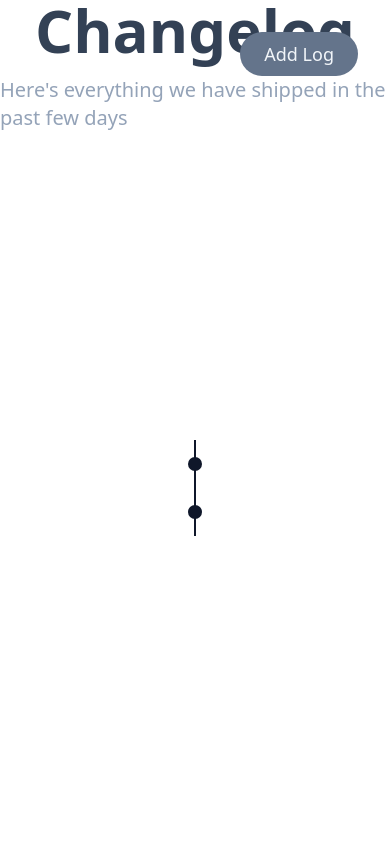
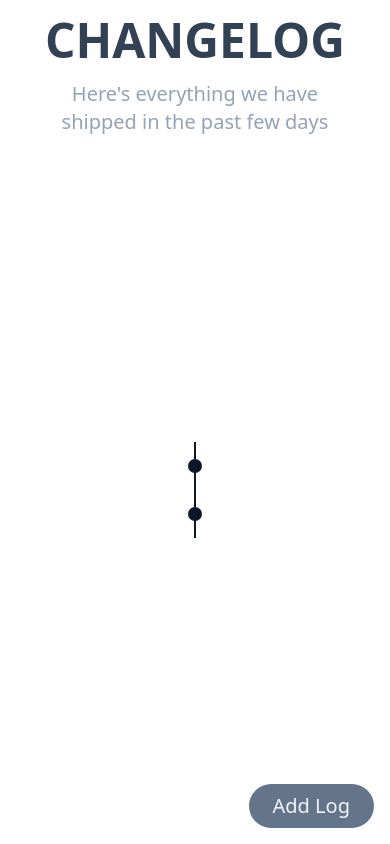
Before and after one commit to MarioTudon/Changelog, a React (Vite) app: page / in a window 390 px wide. Built offline with nearby package versions, Linux system fonts and the light colour scheme.

Commit message:
Se actualizo estilos para mobile first

```diff
--- a/src/App.jsx
+++ b/src/App.jsx
@@ -33,14 +33,14 @@ function App() {
     return (
         <>
             <Modal isOpen={isModalOpen} closeModal={closeModal} inputRef={inputRef} sendDataToParent={handleDataFromChild} />
-            <h1 className='text-center text-6xl font-semibold text-slate-700'>Changelog</h1>
-            <h2 className='mb-auto mt-4 text-xl font-medium text-slate-400'>Here's everything we have shipped in the past few days</h2>
+            <h1 className='text-center text-5xl font-semibold text-slate-700 mt-4 uppercase'>Changelog</h1>
+            <h2 className='mb-auto mt-4 text-xl font-medium text-slate-400 w-3/4 text-center'>Here's everything we have shipped in the past few days</h2>
             <AddLog openModal={openModal} textButton={'Add Log'} inputRef={inputRef} />
             <Changelog>
                 <ul>
                     {
                         logs.map(log =>
-                            <li key={log.time} className='group hover:bg-slate-100 relative px-10 rounded-md'>
+                            <li key={log.time} className='group hover:bg-slate-100 relative px-8 rounded-md'>
                                 <Log date={log.date} time={log.time} record={log.record} />
                                 <button className="absolute top-1/2 right-3 -translate-y-1/2 text-gray-500 hover:text-gray-800 text-3xl opacity-0 group-hover:opacity-100 transition-opacity" title="Delete log" onClick={() => { deleteLog(log) }}>&times;</button>
                             </li>)
--- a/src/components/AddLog.jsx
+++ b/src/components/AddLog.jsx
@@ -2,7 +2,7 @@ function AddLog({ openModal, textButton}) {
 
     return (
         <>
-            <button className='fixed top-8 right-8 bg-slate-500 text-slate-100 text-lg px-6 py-2 rounded-full hover:scale-110 transition-all hover:bg-slate-600' onClick={openModal}>{textButton}</button>
+            <button className='fixed bottom-4 right-4 bg-slate-500 text-slate-100 text-xl px-6 py-2 rounded-full hover:scale-110 transition-all hover:bg-slate-600' onClick={openModal}>{textButton}</button>
         </>
     );
 }
--- a/src/components/Log.jsx
+++ b/src/components/Log.jsx
@@ -2,7 +2,7 @@ function Log({ date, time, record }) {
     return (
         <>
             <div className="relative grid grid-cols-2 grid-rows-1 min-h-12 text-lg font-semibold text-slate-700">
-                <div className="flex items-center justify-end border-r border-r-slate-900 pr-12 py-1 pb-auto">{date} {time}</div>
+                <div className="flex items-center justify-end border-r border-r-slate-900 pr-4 py-1 pb-auto text-base">{date} {time}</div>
                 <div className="absolute w-3.5 h-3.5 bg-slate-900 rounded-full top-1/2 left-1/2 -translate-x-1/2 -translate-y-1/2"></div>
                 <div className="flex items-center justify-start border-l border-l-slate-900 pl-6 py-1 pb-auto max-w-96" style={{ wordBreak: 'break-word' }}>{record}</div>
             </div>
--- a/src/index.css
+++ b/src/index.css
@@ -1,6 +1,5 @@
 @tailwind base;
 @tailwind components;
-@tailwind utilities;
 
 :root {
     --sb-track-color: #0062eb;
@@ -45,3 +44,4 @@ body::-webkit-scrollbar-thumb {
         scrollbar-color: var(--sb-thumb-color) var(--sb-track-color);
     }
 }
+@tailwind utilities;
--- a/src/output.css
+++ b/src/output.css
@@ -554,6 +554,55 @@ video {
   --tw-contain-style:  ;
 }
 
+:root {
+  --sb-track-color: #0062eb;
+  --sb-thumb-color: #cbd5e1;
+  --sb-size: 15px;
+}
+
+html {
+  height: 100%;
+}
+
+body {
+  min-height: 100vh;
+  -webkit-user-select: none;
+     -moz-user-select: none;
+          user-select: none;
+}
+
+#root {
+  height: 100vh;
+  display: flex;
+  flex-direction: column;
+  justify-content: center;
+  align-items: center;
+}
+
+body::-webkit-scrollbar {
+  width: var(--sb-size)
+}
+
+body::-webkit-scrollbar-track {
+  background: var(--sb-track-color);
+  border-radius: 10px;
+}
+
+body::-webkit-scrollbar-thumb {
+  background: var(--sb-thumb-color);
+  border-radius: 10px;
+}
+
+@supports not selector(::-webkit-scrollbar) {
+  body {
+    scrollbar-color: var(--sb-thumb-color) var(--sb-track-color);
+  }
+}
+
+.static {
+  position: static;
+}
+
 .fixed {
   position: fixed;
 }
@@ -570,6 +619,10 @@ video {
   inset: 0px;
 }
 
+.bottom-4 {
+  bottom: 1rem;
+}
+
 .left-1\/2 {
   left: 50%;
 }
@@ -578,8 +631,8 @@ video {
   right: 0.75rem;
 }
 
-.right-8 {
-  right: 2rem;
+.right-4 {
+  right: 1rem;
 }
 
 .top-1 {
@@ -588,10 +641,6 @@ video {
 
 .top-1\/2 {
   top: 50%;
-}
-
-.top-8 {
-  top: 2rem;
 }
 
 .z-50 {
@@ -654,34 +703,16 @@ video {
   width: 0.875rem;
 }
 
+.w-3\/4 {
+  width: 75%;
+}
+
 .w-full {
   width: 100%;
 }
 
 .min-w-52 {
   min-width: 13rem;
-}
-
-.max-w-fit {
-  max-width: -moz-fit-content;
-  max-width: fit-content;
-}
-
-.max-w-max {
-  max-width: -moz-max-content;
-  max-width: max-content;
-}
-
-.max-w-screen-sm {
-  max-width: 640px;
-}
-
-.max-w-40 {
-  max-width: 10rem;
-}
-
-.max-w-full {
-  max-width: 100%;
 }
 
 .max-w-96 {
@@ -812,26 +843,39 @@ video {
   padding-right: 1.5rem;
 }
 
+.py-1 {
+  padding-top: 0.25rem;
+  padding-bottom: 0.25rem;
+}
+
 .py-2 {
   padding-top: 0.5rem;
   padding-bottom: 0.5rem;
 }
 
-.py-1 {
-  padding-top: 0.25rem;
-  padding-bottom: 0.25rem;
+.px-8 {
+  padding-left: 2rem;
+  padding-right: 2rem;
 }
 
 .pl-6 {
   padding-left: 1.5rem;
 }
 
-.pr-12 {
-  padding-right: 3rem;
+.pr-10 {
+  padding-right: 2.5rem;
 }
 
 .pt-4 {
   padding-top: 1rem;
+}
+
+.pr-8 {
+  padding-right: 2rem;
+}
+
+.pr-4 {
+  padding-right: 1rem;
 }
 
 .text-center {
@@ -846,11 +890,6 @@ video {
 .text-3xl {
   font-size: 1.875rem;
   line-height: 2.25rem;
-}
-
-.text-6xl {
-  font-size: 3.75rem;
-  line-height: 1;
 }
 
 .text-base {
@@ -868,12 +907,36 @@ video {
   line-height: 1.75rem;
 }
 
+.text-sm {
+  font-size: 0.875rem;
+  line-height: 1.25rem;
+}
+
+.text-4xl {
+  font-size: 2.25rem;
+  line-height: 2.5rem;
+}
+
+.text-5xl {
+  font-size: 3rem;
+  line-height: 1;
+}
+
+.text-6xl {
+  font-size: 3.75rem;
+  line-height: 1;
+}
+
 .font-medium {
   font-weight: 500;
 }
 
 .font-semibold {
   font-weight: 600;
+}
+
+.uppercase {
+  text-transform: uppercase;
 }
 
 .text-gray-500 {
@@ -922,51 +985,6 @@ video {
   transition-duration: 150ms;
 }
 
-:root {
-  --sb-track-color: #0062eb;
-  --sb-thumb-color: #cbd5e1;
-  --sb-size: 15px;
-}
-
-html {
-  height: 100%;
-}
-
-body {
-  min-height: 100vh;
-  -webkit-user-select: none;
-     -moz-user-select: none;
-          user-select: none;
-}
-
-#root {
-  height: 100vh;
-  display: flex;
-  flex-direction: column;
-  justify-content: center;
-  align-items: center;
-}
-
-body::-webkit-scrollbar {
-  width: var(--sb-size)
-}
-
-body::-webkit-scrollbar-track {
-  background: var(--sb-track-color);
-  border-radius: 10px;
-}
-
-body::-webkit-scrollbar-thumb {
-  background: var(--sb-thumb-color);
-  border-radius: 10px;
-}
-
-@supports not selector(::-webkit-scrollbar) {
-  body {
-    scrollbar-color: var(--sb-thumb-color) var(--sb-track-color);
-  }
-}
-
 .hover\:scale-110:hover {
   --tw-scale-x: 1.1;
   --tw-scale-y: 1.1;
```
